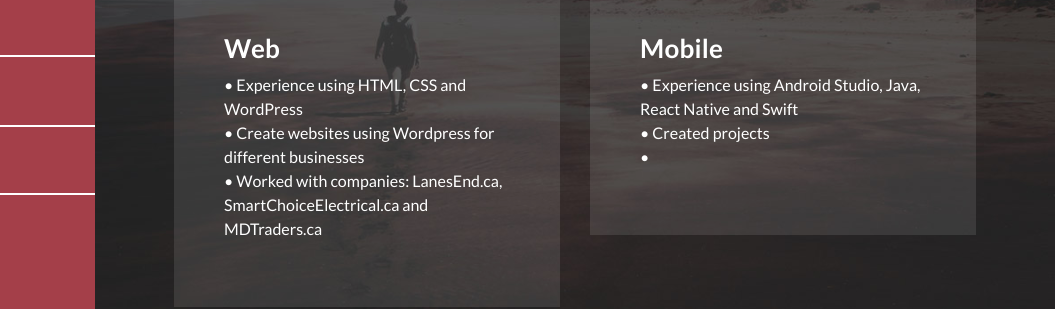
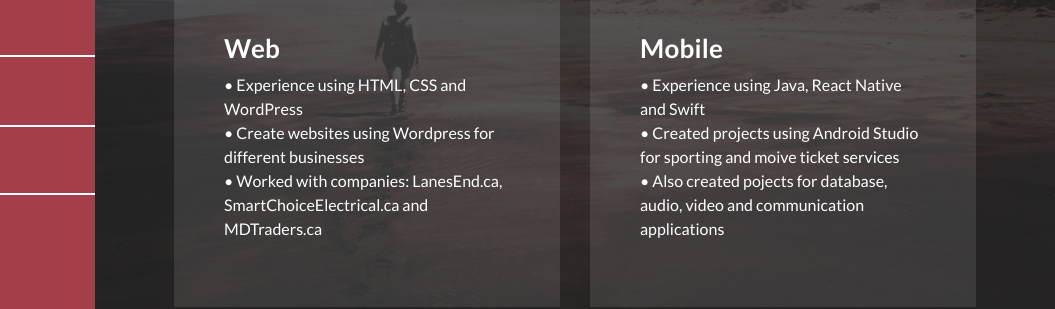
Before and after one commit to matabhdeol99/matabhdeol99.github.io, a plain HTML site: page index.html in a window 1280 px wide. Shown: the part 440-749 px from the top of the page, 225-1280 px from the left. Drawn offline with Linux system fonts and the light colour scheme.

Commit message:
Update index.html

```diff
--- a/index.html
+++ b/index.html
@@ -109,9 +109,9 @@ https://templatemo.com/tm-531-reflux
                       <div class="second-service-icon service-icon"></div>
                       <h4>Mobile</h4>
                       <p>
-                          •	Experience using Android Studio, Java, React Native and Swift<br />
-                          •	Created projects  <br />
-                          •
+                          •	Experience using Java, React Native and Swift<br />
+                          •	Created projects using Android Studio for sporting and moive ticket services <br />
+                          •	Also created pojects for database, audio, video and communication applications
                       </p>
                   </div>
               </div>
```
